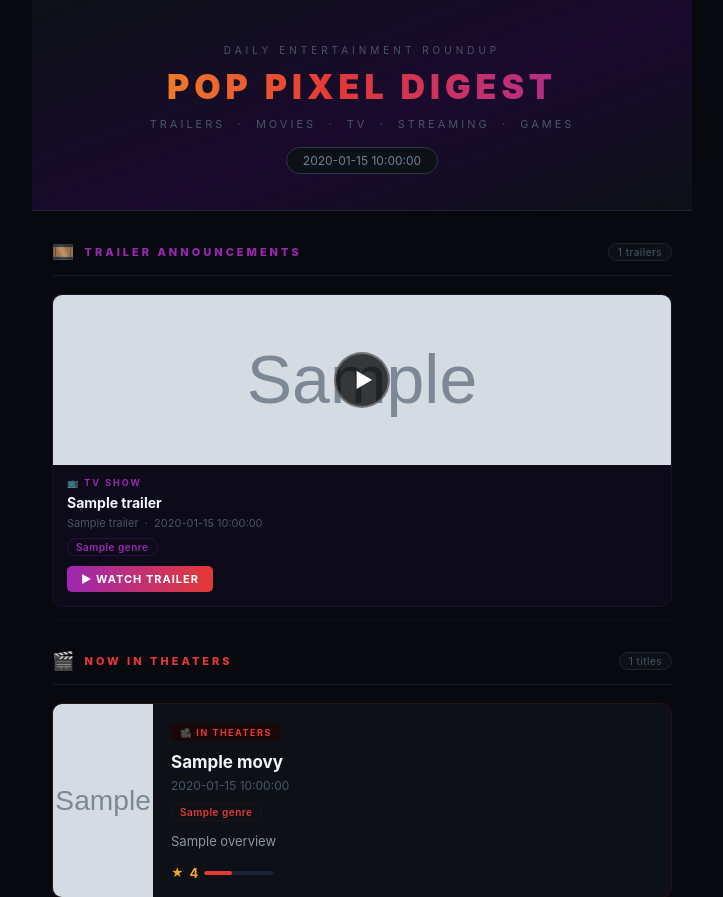
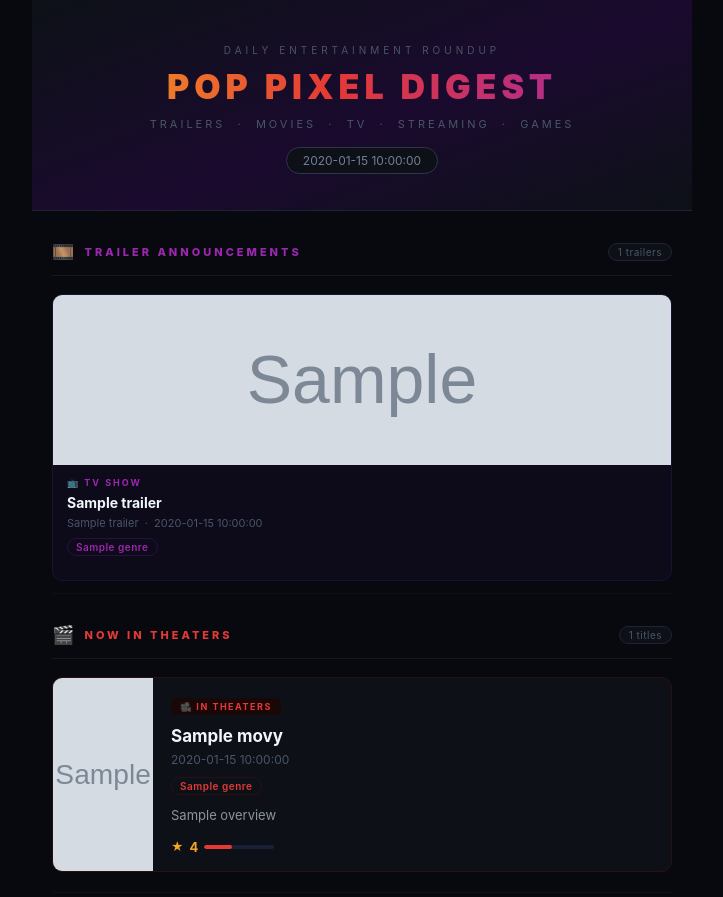
Before and after one commit to kranthivodnala/pop-pixel-digest, a Python web app: template templates/digest.html in a window 1280 px wide. Shown: the top 897 px of the page, without its empty margins (278-1001 px from the left). Run offline with Jinja, Linux system fonts and the light colour scheme; the template is opened without the code that fills it: most values are stand-ins (such as "Sample title", 1, 10 or a date in 2020); grey boxes marked "Sample" are stand-in pictures.

Commit message:
Remove YouTube links; fix spam delivery
Trailer section now shows YouTube thumbnails as static images only,
no clickable links. Email sender switched to send_raw_email with
List-Unsubscribe header, plain text fallback, and Precedence: bulk
so Gmail/Outlook classify it as a legitimate newsletter.

Co-Authored-By: Claude Sonnet 4.6 <noreply@anthropic.com>

```diff
--- a/templates/digest.html
+++ b/templates/digest.html
@@ -121,16 +121,9 @@
       flex: 1 1 280px; border-radius: 10px; overflow: hidden;
       border: 1px solid #1a1030; background: #0d0a1a;
     }
-    .trailer-thumb-wrap { position: relative; display: block; }
+    .trailer-thumb-wrap { display: block; }
     .trailer-thumb { width: 100%; height: 170px; object-fit: cover; display: block; }
     .trailer-thumb-ph { width: 100%; height: 170px; background: #111827; }
-    .trailer-play {
-      position: absolute; top: 50%; left: 50%; transform: translate(-50%, -50%);
-      width: 52px; height: 52px; background: rgba(0,0,0,0.75);
-      border-radius: 50%; display: flex; align-items: center; justify-content: center;
-      border: 2px solid rgba(255,255,255,0.3);
-    }
-    .trailer-play-icon { color: #fff; font-size: 20px; margin-left: 4px; line-height: 1; }
     .trailer-body { padding: 12px 14px 14px; }
     .trailer-kind {
       font-size: 9px; font-weight: 700; letter-spacing: 2px; text-transform: uppercase;
@@ -138,13 +131,6 @@
     }
     .trailer-title { font-size: 14px; font-weight: 700; color: #f0f6fc; margin: 0 0 4px; line-height: 1.3; }
     .trailer-name  { font-size: 11px; color: #4a5568; margin: 0 0 8px; }
-    .trailer-btn {
-      display: inline-block; font-size: 11px; font-weight: 700; letter-spacing: 1px;
-      padding: 6px 14px; border-radius: 5px;
-      background: linear-gradient(90deg, #9c27b0, #e53935);
-      color: #fff; text-decoration: none; text-transform: uppercase;
-    }
-
     /* ── Divider ── */
     .divider { border: none; border-top: 1px solid #0d1117; margin: 0 20px; }
 
@@ -184,24 +170,22 @@
     <div class="trailer-grid">
       {% for t in trailers %}
       <div class="trailer-card">
-        <a class="trailer-thumb-wrap" href="{{ t.url }}" target="_blank" style="text-decoration:none">
+        <div class="trailer-thumb-wrap">
           {% if t.thumb %}
             <img class="trailer-thumb" src="{{ t.thumb }}" alt="{{ t.title }}" />
           {% else %}
             <div class="trailer-thumb-ph"></div>
           {% endif %}
-          <div class="trailer-play"><span class="trailer-play-icon">&#9654;</span></div>
-        </a>
+        </div>
         <div class="trailer-body">
           <div class="trailer-kind">{% if t.kind == 'movie' %}🎬 Movie{% else %}📺 TV Show{% endif %}</div>
           <p class="trailer-title">{{ t.title }}</p>
           <p class="trailer-name">{{ t.trailer_name }}{% if t.release_date %} &nbsp;&middot;&nbsp; {{ t.release_date }}{% endif %}</p>
           {% if t.genres %}
-          <div class="genres" style="margin-bottom:10px">
+          <div class="genres">
             {% for g in t.genres %}<span class="genre" style="color:#9c27b0;border-color:#2a1040">{{ g }}</span>{% endfor %}
           </div>
           {% endif %}
-          <a class="trailer-btn" href="{{ t.url }}" target="_blank">&#9654; Watch Trailer</a>
         </div>
       </div>
       {% endfor %}
```
Also changed, not shown: src/email_sender.py (+31 -7 lines).
